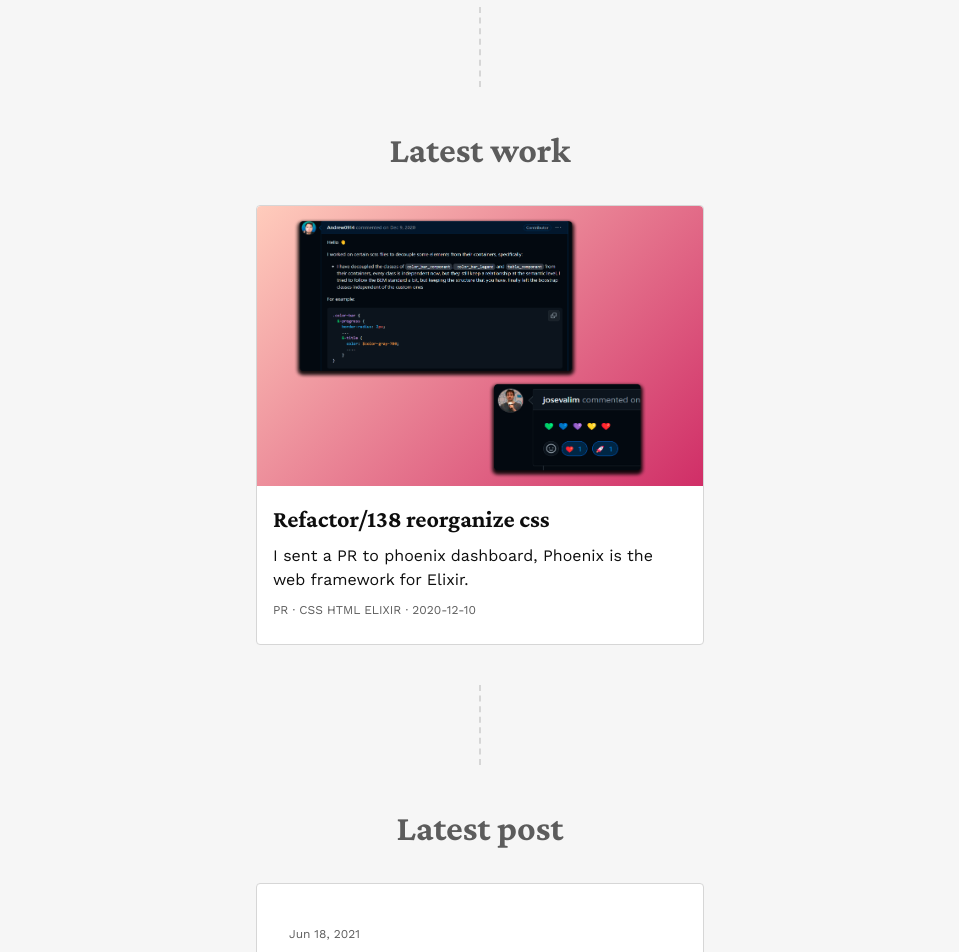
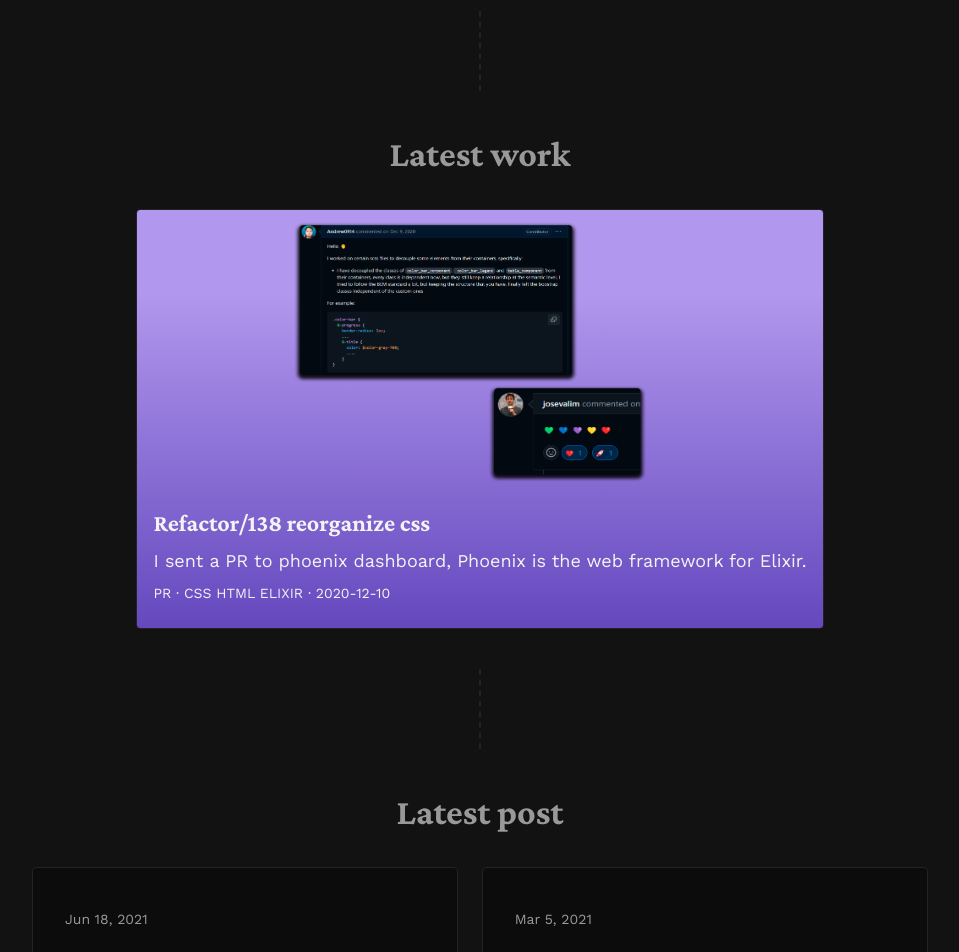
Before and after one commit to Andrew0914/goma-site, a Next.js app: page / in a window 1280 px wide. Shown: the part 740-1692 px from the top of the page, without its empty margins (160-1119 px from the left). Built offline with nearby package versions, Linux system fonts and the light colour scheme.

Commit message:
Improve styles for work items

```diff
--- a/app/layout.tsx
+++ b/app/layout.tsx
@@ -73,7 +73,7 @@ export default async function RootLayout({
           crossOrigin="anonymous"
         ></script>
       </head>
-      <body className="light">
+      <body className="dark">
         <MyThemeProvider>
           <NextIntlClientProvider messages={messages}>
             <TheNavbar />
--- a/app/page.module.scss
+++ b/app/page.module.scss
@@ -53,21 +53,24 @@
     display: flex;
     flex-flow: column;
     gap: 32px !important;
-    max-width: 50%;
     align-self: center;
-    @media screen and (width <= 820px) {
-      max-width: 100%;
-    }
   }
 
   &_latestPost {
     display: flex;
     flex-flow: column;
     gap: 32px !important;
-    max-width: 50%;
+
     align-self: center;
+  }
+
+  &_featuredContent {
+    display: flex;
+    width: 100%;
+    gap: 24px;
+
     @media screen and (width <= 820px) {
-      max-width: 100%;
+      flex-flow: column;
     }
   }
 }
--- a/app/page.tsx
+++ b/app/page.tsx
@@ -12,13 +12,13 @@ import { jobs } from "./work/data";
 
 export default function Home() {
   const t = useTranslations("home");
-  const lastPost = posts.sort(
-    (a, b) => new Date(b.date).getTime() - new Date(a.date).getTime()
-  )[0];
+  const featuredPosts = posts
+    .sort((a, b) => new Date(b.date).getTime() - new Date(a.date).getTime())
+    .slice(0, 2);
 
-  const lastWork = jobs.sort(
-    (a, b) => new Date(b.date).getTime() - new Date(a.date).getTime()
-  )[0];
+  const featuredWorks = jobs
+    .sort((a, b) => new Date(b.date).getTime() - new Date(a.date).getTime())
+    .slice(0, 2);
 
   return (
     <PageTransition className={`container ${styles.home}`}>
@@ -64,7 +64,11 @@ export default function Home() {
         <h3 className="heading--3 text--muted text--center">
           {t("latestWork")}
         </h3>
-        <JobItem job={lastWork} color="red" />
+        <div className={styles.home_featuredContent}>
+          {featuredWorks.map((work) => (
+            <JobItem key={work.title} job={work} color="blue" />
+          ))}
+        </div>
       </div>
 
       <span className={styles.verticalLine} />
@@ -73,7 +77,11 @@ export default function Home() {
         <h3 className="heading--3 text--muted text--center">
           {t("latestPost")}
         </h3>
-        <PostItem post={lastPost} />
+        <div className={styles.home_featuredContent}>
+          {featuredPosts.map((post) => (
+            <PostItem key={post.title} post={post} />
+          ))}
+        </div>
       </div>
     </PageTransition>
   );
--- a/components/JobItem/JobItem.tsx
+++ b/components/JobItem/JobItem.tsx
@@ -10,14 +10,11 @@ export interface JobItemProps {
 }
 
 export default function JobItem(props: JobItemProps) {
-  const thumbnailClasses = classNames(
-    styles.jobItem_image,
-    styles["work" + props.color]
-  );
-
+  const thumbnailClasses = classNames(styles.jobItem_image);
+  const jobClasses = classNames(styles.jobItem, styles["work" + props.color]);
   return (
     <Link
-      className={styles.jobItem}
+      className={jobClasses}
       href={`/work/items/${props.job.slug}?color=${props.color}`}
     >
       <div className={thumbnailClasses}>
@@ -31,7 +28,7 @@ export default function JobItem(props: JobItemProps) {
       <div className={styles.jobItem_info}>
         <h5 className="heading--5 text--base">{props.job.title}</h5>
         <p className="text--content text--base">{props.job.description}</p>
-        <p className={`text--muted text--sm ${styles.jobItem_meta}`}>
+        <p className={`text--sm ${styles.jobItem_meta}`}>
           {props.job.type} · {props.job.mainTech} · {props.job.date}
         </p>
       </div>
--- a/components/JobItem/styles.module.scss
+++ b/components/JobItem/styles.module.scss
@@ -23,6 +23,7 @@
 
   &_meta {
     text-transform: uppercase;
+    color: var(--text);
   }
 
   &_image {
--- a/styles/_colors.scss
+++ b/styles/_colors.scss
@@ -61,11 +61,11 @@ $theme-map-light: (
   $--code-topbar: #efe9e9,
   $--code-topbar-border: #cfcece,
   $--table-striped: #e3e3e3,
-  $--photo-gradient: linear-gradient(135deg, #638fee 0%, #0369a1 100%),
-  $--work-blue: linear-gradient(135deg, #b3e5fc 10%, #3c71cc 100%),
-  $--work-red: linear-gradient(135deg, #ffccbc 0%, #d02e67 100%),
-  $--work-green: linear-gradient(135deg, #c8e6c9 0%, #00b110 100%),
-  $--work-yellow: linear-gradient(135deg, #ffecb3 0%, #e8da5d 100%)
+  $--photo-gradient: linear-gradient(180deg, #0369a1 0%, #81a2ea 100%),
+  $--work-blue: linear-gradient(180deg, #97b9f2 10%, #c4e9fb 100%),
+  $--work-red: linear-gradient(180deg, #e190ac 0%, #ffccbc 100%),
+  $--work-green: linear-gradient(180deg, #82ff90 0%, #c8e7c9 100%),
+  $--work-yellow: linear-gradient(180deg, #ceec45 0%, #f7e3a8 100%)
 );
 
 // Override the default light theme
@@ -94,11 +94,11 @@ $theme-map-dark: (
   $--code-topbar: #2e2634,
   $--code-topbar-border: #1d1e22,
   $--table-striped: #1a1a1a,
-  $--photo-gradient: linear-gradient(135deg, #fbb4f5 0%, #d62ad0 100%),
-  $--work-blue: linear-gradient(135deg, #dacdf8 10%, #9d7cff 100%),
-  $--work-red: linear-gradient(135deg, #ffccbc 0%, #e43b75 100%),
-  $--work-green: linear-gradient(135deg, #a7d7c5 0%, #66c985 100%),
-  $--work-yellow: linear-gradient(135deg, #fdd6bd 5%, #e3f57e 100%)
+  $--photo-gradient: linear-gradient(180deg, #fbb4f5 0%, #d62ad0 100%),
+  $--work-blue: linear-gradient(180deg, #b197ed 20%, #6548be 100%),
+  $--work-red: linear-gradient(180deg, #d08872 0%, #9f204c 100%),
+  $--work-green: linear-gradient(180deg, #81c7ad 0%, #1f1f1f 100%),
+  $--work-yellow: linear-gradient(180deg, #b1c929 5%, #576307 100%)
 );
 
 $theme-map-universal: (
```
Also changed, not shown: styles/_text.scss (+12 -12 lines).
